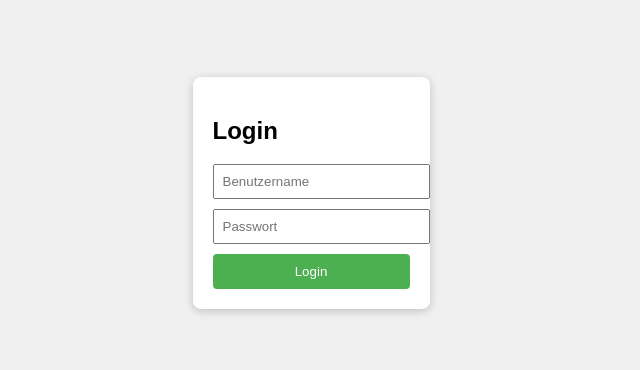
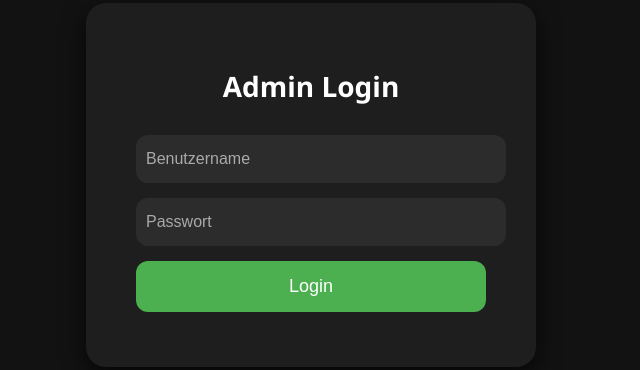
Before and after one commit to Tomi1527/Shadow, a plain HTML site: page index.html in a window 1280 px wide. Shown: the part 215-585 px from the top of the page, without its empty margins (329-969 px from the left). Drawn offline with Linux system fonts and the light colour scheme.

Commit message:
Update index.html

```diff
--- a/index.html
+++ b/index.html
@@ -5,17 +5,76 @@
 <meta name="viewport" content="width=device-width, initial-scale=1.0">
 <title>Login</title>
 <style>
-  body { font-family: Arial, sans-serif; background-color: #f0f0f0; display: flex; justify-content: center; align-items: center; height: 100vh; }
-  #loginBox { background: white; padding: 20px; border-radius: 8px; box-shadow: 0 2px 10px rgba(0,0,0,0.2); }
-  input { display: block; margin: 10px 0; padding: 8px; width: 100%; }
-  button { padding: 10px; width: 100%; background-color: #4CAF50; color: white; border: none; border-radius: 4px; }
-  #error { color: red; }
+  /* Dark Mode Background */
+  body {
+    font-family: 'Segoe UI', Tahoma, Geneva, Verdana, sans-serif;
+    background-color: #121212;
+    display: flex;
+    justify-content: center;
+    align-items: center;
+    height: 100vh;
+    margin: 0;
+  }
+
+  #loginBox {
+    background-color: #1e1e1e;
+    padding: 40px 50px;
+    border-radius: 20px;
+    box-shadow: 0 8px 25px rgba(0, 0, 0, 0.7);
+    width: 350px;
+    text-align: center;
+  }
+
+  #loginBox h2 {
+    color: #ffffff;
+    margin-bottom: 30px;
+    font-size: 28px;
+  }
+
+  input {
+    display: block;
+    margin: 15px 0;
+    padding: 15px 10px;
+    width: 100%;
+    border-radius: 12px;
+    border: none;
+    outline: none;
+    font-size: 16px;
+    background-color: #2c2c2c;
+    color: #fff;
+  }
+
+  input::placeholder {
+    color: #aaa;
+  }
+
+  button {
+    padding: 15px;
+    width: 100%;
+    border: none;
+    border-radius: 12px;
+    background-color: #4CAF50;
+    color: white;
+    font-size: 18px;
+    cursor: pointer;
+    transition: 0.3s;
+  }
+
+  button:hover {
+    background-color: #45a049;
+  }
+
+  #error {
+    color: #ff6b6b;
+    margin-top: 15px;
+    font-weight: bold;
+  }
 </style>
 </head>
 <body>
 
 <div id="loginBox">
-  <h2>Login</h2>
+  <h2>Admin Login</h2>
   <input type="text" id="username" placeholder="Benutzername">
   <input type="password" id="password" placeholder="Passwort">
   <button onclick="login()">Login</button>
@@ -23,7 +82,7 @@
 </div>
 
 <script>
-  // Hier legst du die Admin-Benutzer fest
+  // Admin Benutzer
   const admins = [
     {user: "admin1", pass: "pass123"},
     {user: "admin2", pass: "geheim"}
@@ -37,8 +96,7 @@
 
     if (user) {
       alert("Login erfolgreich! Willkommen, " + username);
-      // Hier kannst du die Weiterleitung zu deinem Aktensystem machen
-      window.location.href = "aktensystem.html";
+      window.location.href = "aktensystem.html"; // Hier dein System-Link
     } else {
       document.getElementById("error").innerText = "Benutzername oder Passwort falsch!";
     }
```
